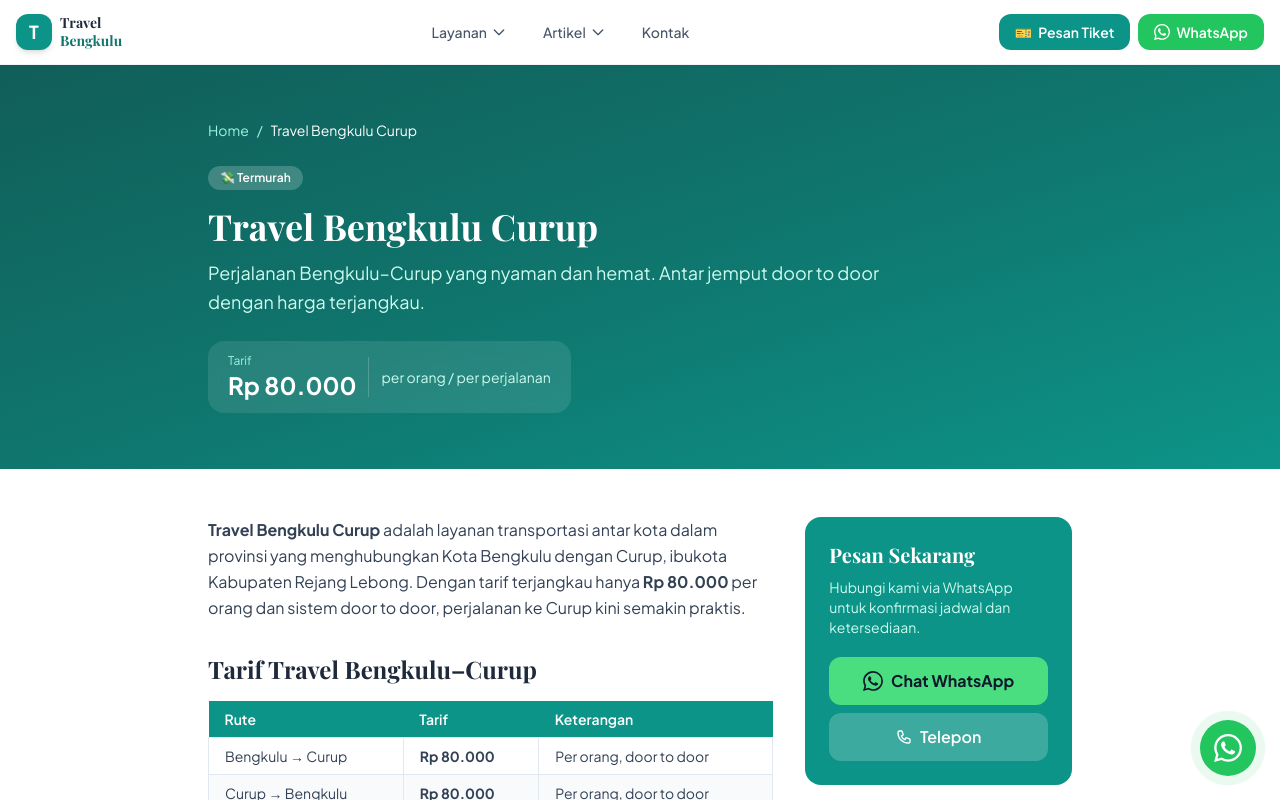
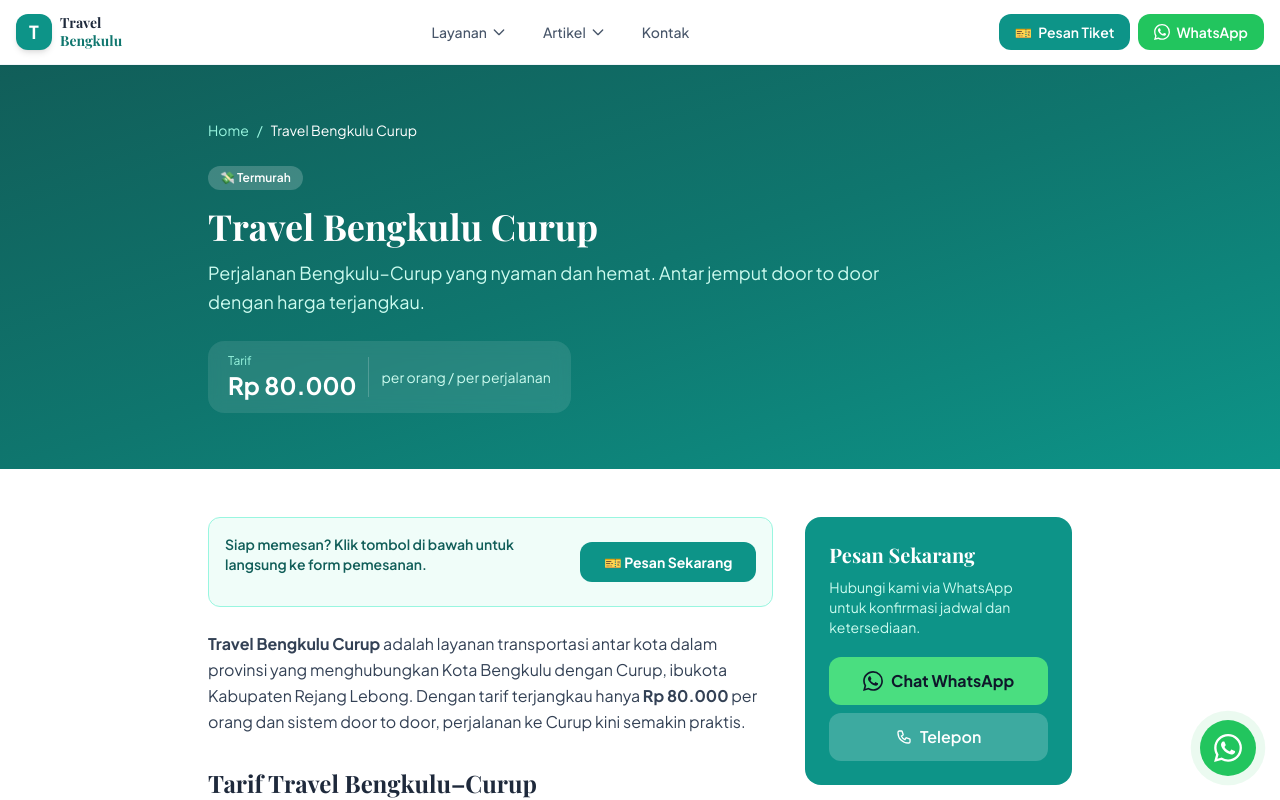
Before and after one commit to aspanrio-stack/Travel-bengkulu-V6, a Next.js app: page /travel-bengkulu-curup in a window 1280 px wide. Shown: the top 800 px of the page. Built offline with nearby package versions, Linux system fonts and the light colour scheme.

Commit message:
Add files via upload

```diff
--- a/src/app/travel-bengkulu-curup/page.tsx
+++ b/src/app/travel-bengkulu-curup/page.tsx
@@ -1,4 +1,5 @@
 import type { Metadata } from 'next';
+import Link from 'next/link';
 import ArticleLayout from '@/components/ArticleLayout';
 
 export const metadata: Metadata = {
@@ -17,6 +18,16 @@ export default function TravelBengkuluCurup() {
       badge="💸 Termurah"
       price="Rp 80.000"
     >
+      {/* Tombol Pesan Cepat */}
+      <div className="mb-6 p-4 bg-primary-50 border border-primary-200 rounded-xl flex flex-col sm:flex-row items-center justify-between gap-3">
+        <p className="text-primary-800 font-semibold text-sm">Siap memesan? Klik tombol di bawah untuk langsung ke form pemesanan.</p>
+        <Link
+          href="/pesan?rute=bkl-crp"
+          className="shrink-0 bg-primary-600 hover:bg-primary-700 text-white font-bold px-6 py-2.5 rounded-xl transition-colors flex items-center gap-2 text-sm"
+        >
+          🎫 Pesan Sekarang
+        </Link>
+      </div>
       <p>
         <strong>Travel Bengkulu Curup</strong> adalah layanan transportasi antar kota dalam provinsi yang menghubungkan Kota Bengkulu dengan Curup, ibukota Kabupaten Rejang Lebong. Dengan tarif terjangkau hanya <strong>Rp 80.000</strong> per orang dan sistem door to door, perjalanan ke Curup kini semakin praktis.
       </p>
```
